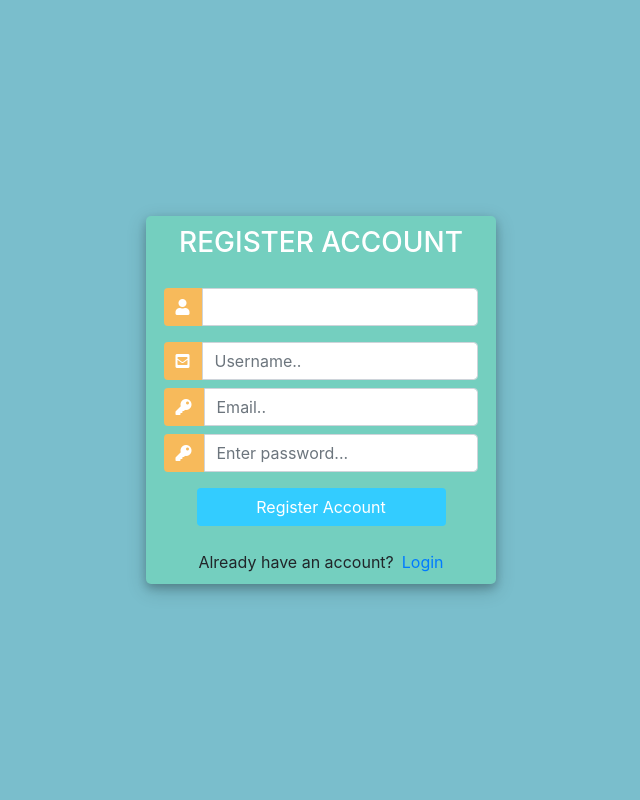
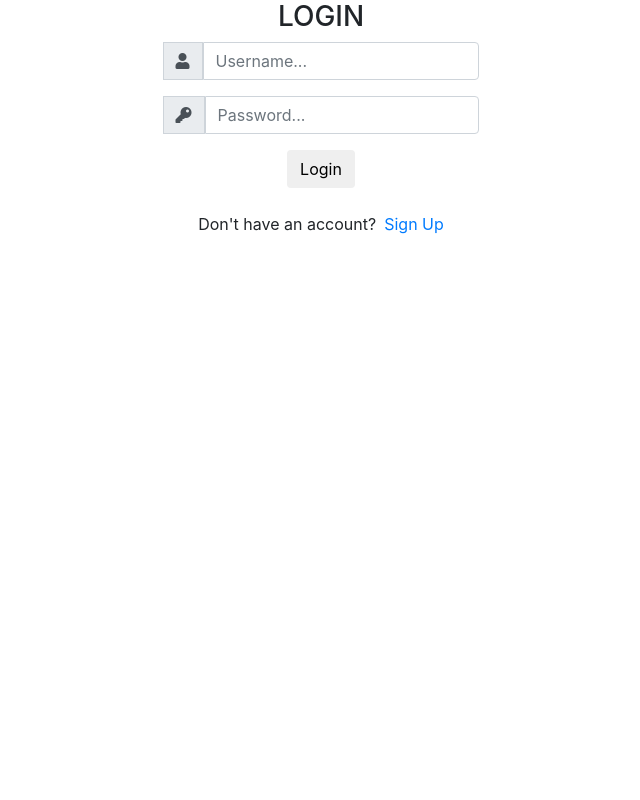
Before and after one commit to manzoorpm/CS555_breathify, a Django app: template breathify/appone/templates/appone/sign_in.html in a window 1280 px wide. Shown: the whole page, without its empty margins (319-959 px from the left). Run offline with Django 4.2, Linux system fonts and the light colour scheme; the template is opened without the code that fills it, so the values that code supplies are empty; some libraries are stand-ins or nearby versions.

Commit message:
Update sign_in.html
SIGN IN FRONT END UPDATED

```diff
--- a/breathify/appone/templates/appone/sign_in.html
+++ b/breathify/appone/templates/appone/sign_in.html
@@ -1,136 +1,104 @@
 <!DOCTYPE html>
+
 <html>
 
+
+
 <head>
+
     <title>Login</title>
+
     <link rel="stylesheet" href="https://stackpath.bootstrapcdn.com/bootstrap/4.1.3/css/bootstrap.min.css" integrity="sha384-MCw98/SFnGE8fJT3GXwEOngsV7Zt27NXFoaoApmYm81iuXoPkFOJwJ8ERdknLPMO" crossorigin="anonymous">
+
     <script src="https://ajax.googleapis.com/ajax/libs/jquery/3.3.1/jquery.min.js"></script>
+
     <link rel="stylesheet" href="https://use.fontawesome.com/releases/v5.6.1/css/all.css" integrity="sha384-gfdkjb5BdAXd+lj+gudLWI+BXq4IuLW5IT+brZEZsLFm++aCMlF1V92rMkPaX4PP" crossorigin="anonymous">
 
-	<style>
-		body,
-		html {
-			margin: 0;
-			padding: 0;
-			height: 100%;
-			background: #7abecc !important;
-		}
-		.user_card {
-			width: 350px;
-			margin-top: auto;
-			margin-bottom: auto;
-			background: #74cfbf;
-			position: relative;
-			display: flex;
-			justify-content: center;
-			flex-direction: column;
-			padding: 10px;
-			box-shadow: 0 4px 8px 0 rgba(0, 0, 0, 0.2), 0 6px 20px 0 rgba(0, 0, 0, 0.19);
-			-webkit-box-shadow: 0 4px 8px 0 rgba(0, 0, 0, 0.2), 0 6px 20px 0 rgba(0, 0, 0, 0.19);
-			-moz-box-shadow: 0 4px 8px 0 rgba(0, 0, 0, 0.2), 0 6px 20px 0 rgba(0, 0, 0, 0.19);
-			border-radius: 5px;
 
-		}
 
-		.form_container {
-			margin-top: 20px;
-		}
-
-		#form-title{
-			color: #fff;
-		}
-		.login_btn {
-			width: 100%;
-			background: #33ccff !important;
-			color: white !important;
-		}
-		.login_btn:focus {
-			box-shadow: none !important;
-			outline: 0px !important;
-		}
-		.login_container {
-			padding: 0 2rem;
-		}
-		.input-group-text {
-			background: #f7ba5b !important;
-			color: white !important;
-			border: 0 !important;
-			border-radius: 0.25rem 0 0 0.25rem !important;
-		}
-		.input_user,
-		.input_pass:focus {
-			box-shadow: none !important;
-			outline: 0px !important;
-		}
-
-	</style>
 
 </head>
+
 <body>
+
     <div class="container h-100">
+
         <div class="d-flex justify-content-center h-100">
+
             <div class="user_card">
+
                 <div class="d-flex justify-content-center">
-					<h3 id="form-title">REGISTER ACCOUNT</h3>
+
+
+
+                    <h3 id="form-title">LOGIN</h3>
+
                 </div>
+
                 <div class="d-flex justify-content-center form_container">
 
                     <form method="POST" action="">
+
                         <div class="input-group mb-3">
+
                             <div class="input-group-append">
+
                                 <span class="input-group-text"><i class="fas fa-user"></i></span>
-							</div>
-							<input type="text" name="username">
-						</div>
-						<div class="input-group mb-2">
-							<div class="input-group-append">
-								<span class="input-group-text"><i class="fas fa-envelope-square"></i></span>
-							</div>
-							<input type="email" name="email">
-						</div>
-						<div class="input-group mb-2">
-							<div class="input-group-append">
-								<span class="input-group-text"><i class="fas fa-key"></i></span>
-							</div>
-							<input type="text" name="password1">
-						</div>
-						<div class="input-group mb-2">
-							<div class="input-group-append">
-								<span class="input-group-text"><i class="fas fa-key"></i></span>
-							</div>
-							<input type="text" name="password2">
+
                             </div>
 
-				   		<div class="d-flex justify-content-center mt-3 login_container">
-				 			<input class="btn login_btn" type="submit" value="Register Account">
-				   		</div>
-					</form>
+                            <input type="text" name="username" placeholder="Username..." class="form-control">
+
                         </div>
 
-				<div class="mt-4">
-					<div class="d-flex justify-content-center links">
-						Already have an account? <a href="#" class="ml-2">Login</a>
+                        <div class="input-group mb-2">
+
+                            <div class="input-group-append">
+
+                                <span class="input-group-text"><i class="fas fa-key"></i></span>
+
                             </div>
+
+                                <input type="password" name="password" placeholder="Password..." class="form-control" >
+
                         </div>
-			</div>
-		</div>
-	</div>
-	<script>
-						/* Because i didnt set placeholder values in forms.py they will be set here using vanilla Javascript
-		//We start indexing at one because CSRF_token is considered and input field
-		 */
-
-		//Query All input fields
-		var form_fields = document.getElementsByTagName('input')
-		form_fields[1].placeholder='Username..';
-		form_fields[2].placeholder='Email..';
-		form_fields[3].placeholder='Enter password...';
-		form_fields[4].placeholder='Re-enter Password...';
 
 
-		for (var field in form_fields){
-			form_fields[field].className += ' form-control'
-		}
-	</script>
+
+                            <div class="d-flex justify-content-center mt-3 login_container">
+
+                                <input class="btn login_btn" type="submit" value="Login">
+
+                            </div>
+
+                    </form>
+
+
+
+                </div>
+
+
+
+                <div class="mt-4">
+
+                    <div class="d-flex justify-content-center links">
+
+                        Don't have an account? <a href="{% url 'register' %}" class="ml-2">Sign Up</a>
+
+                    </div>
+
+
+
+                </div>
+
+            </div>
+
+        </div>
+
+    </div>
+
 </body>
+
+
+
 </html>
```
Lines whose indentation alone changed are shown as unchanged.
